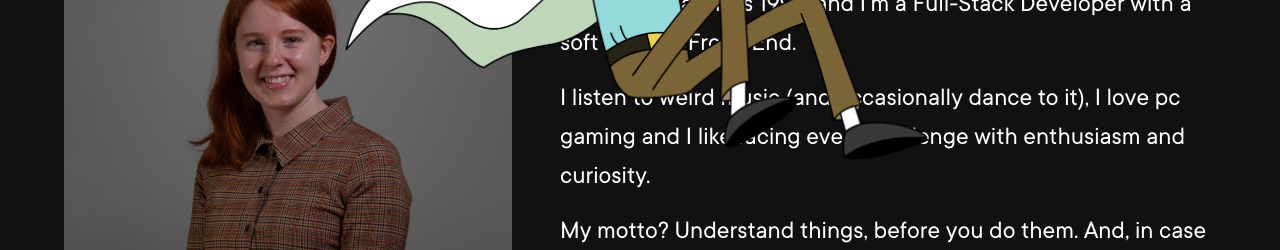
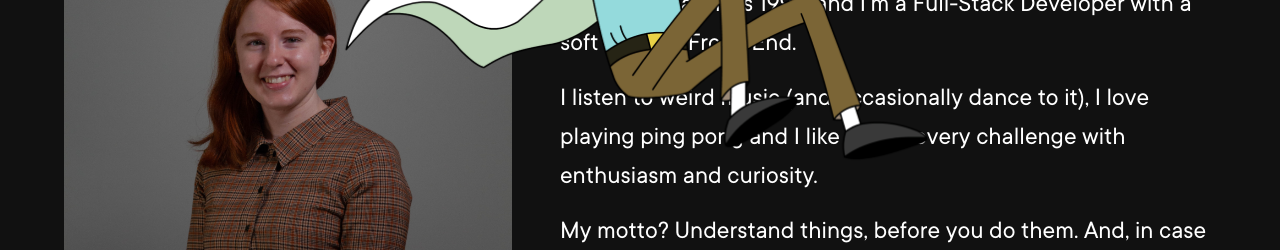
Before and after one commit to GiovannaMonti/personal-portfolio, a React (Create React App) app: page /about in a window 1280 px wide. Shown: the part 550-800 px from the top of the page. Built offline with nearby package versions, Linux system fonts and the light colour scheme.

Commit message:
change: about

```diff
--- a/src/components/desktop/AboutDesktop.jsx
+++ b/src/components/desktop/AboutDesktop.jsx
@@ -85,8 +85,7 @@ export const AboutDesktop = () => {
               soft spot for Front-End.
             </p>
             <p className="text-pLg py-2">
-              I listen to weird music (and occasionally dance to it), I love pc
-              gaming and I like facing every challenge with enthusiasm and
+              I listen to weird music (and occasionally dance to it), I love playing ping pong and I like facing every challenge with enthusiasm and
               curiosity.
             </p>
             <p className="text-pLg py-2">
--- a/src/components/mobile/AboutMobile.jsx
+++ b/src/components/mobile/AboutMobile.jsx
@@ -47,8 +47,7 @@ export const AboutMobile = () => {
             spot for Front-End.
           </p>
           <p className="text-pMd py-2">
-            I listen to weird music (and occasionally dance to it), I love pc
-            gaming and I like facing every challenge with enthusiasm and
+            I listen to weird music (and occasionally dance to it), I love playing ping pong and I like facing every challenge with enthusiasm and
             curiosity.
           </p>
           <p className="text-pMd py-2">
```
